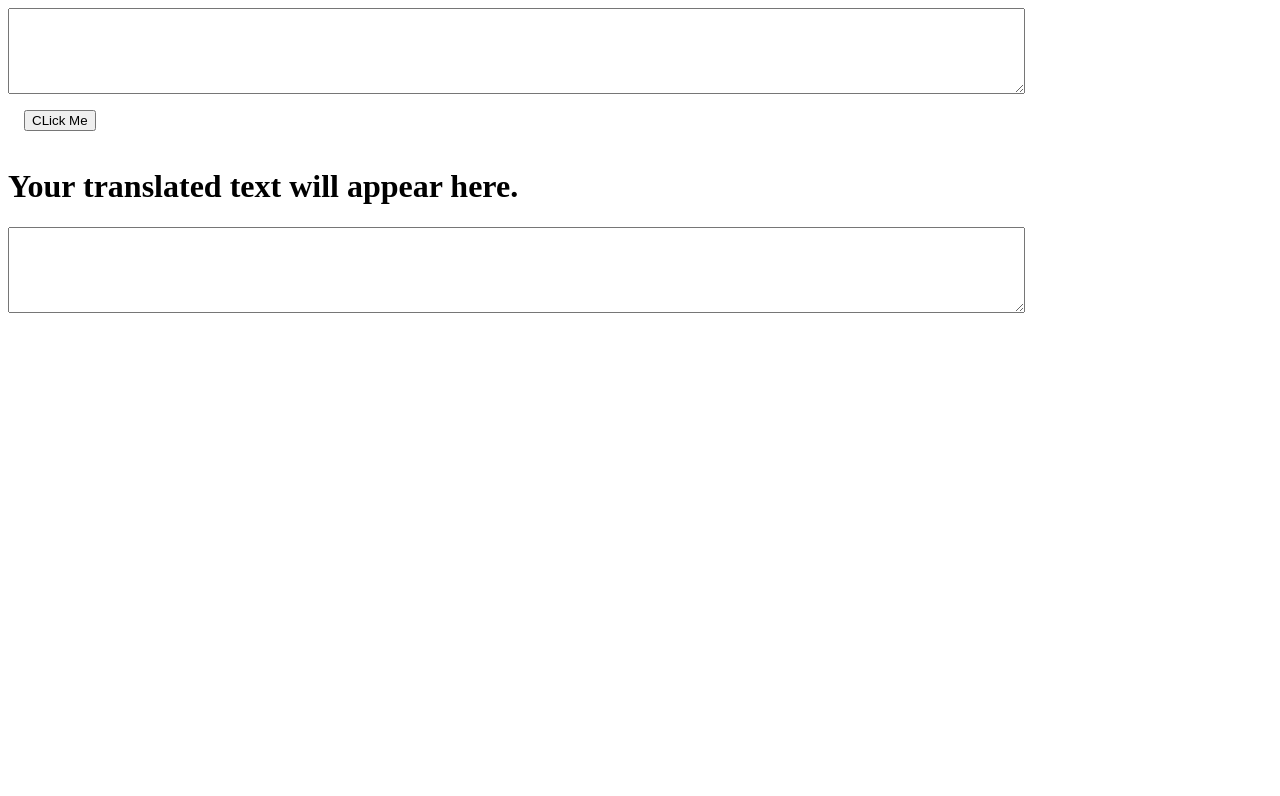
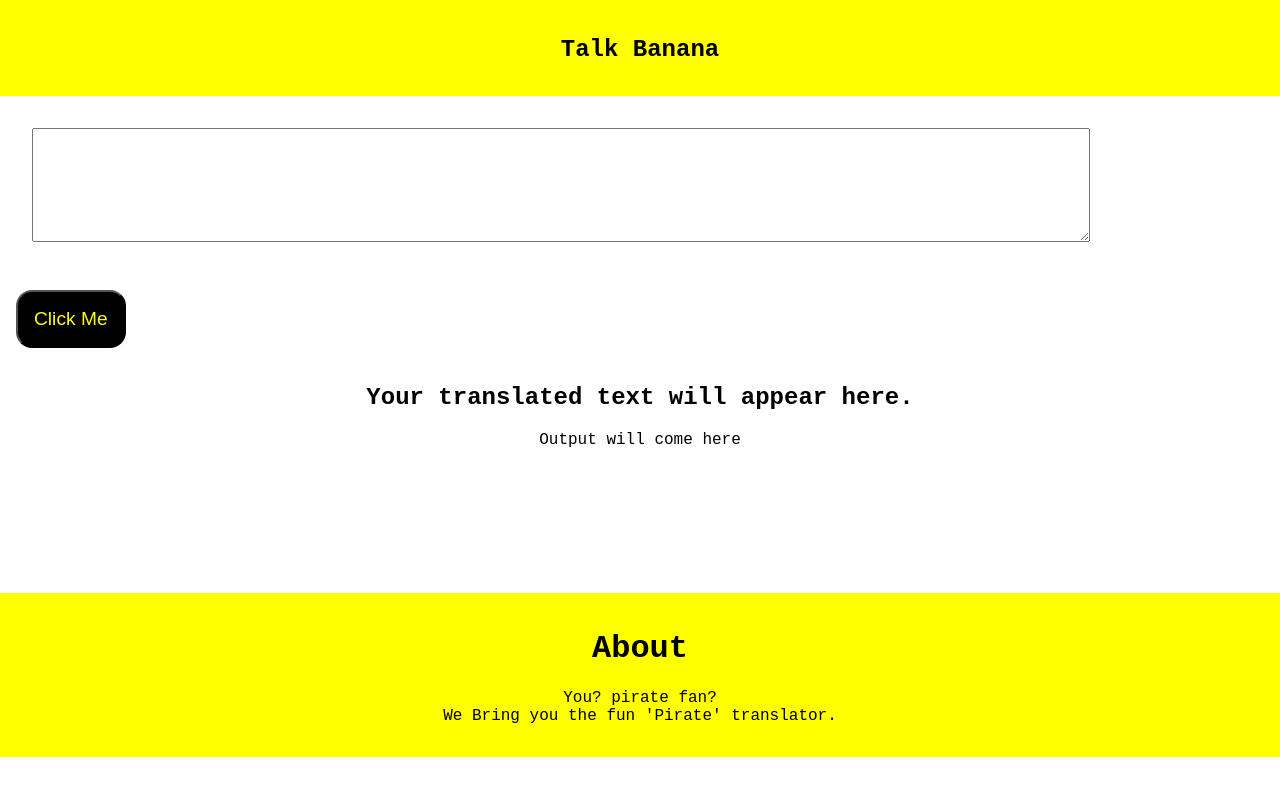
Before and after one commit to sharpMW/Mark06, a plain HTML site: page index.html in a window 1280 px wide. Drawn offline with Linux system fonts and the light colour scheme.

Commit message:
final update

```diff
--- /dev/null
+++ b/banana.css
@@ -0,0 +1,51 @@
+body {
+    font-weight: 300;
+    font-family: 'Courier New', Courier, monospace;
+    margin: 0rem;
+}
+
+.navigation {
+    height: 4rem;
+    background-color: yellow;
+    color: black;
+    text-align: center;
+    padding: 1rem;
+}
+
+.footer {
+    background-color: yellow;
+    color: black;
+    text-align: center;
+    padding: 1rem 1rem;
+}
+
+textarea {
+    width: 80%;
+    height: 10vh;
+    display: block;
+    margin: 2rem;
+    padding: 1rem;
+ }
+ #output {
+     border: 1px;
+     height: 10vh;
+     width: 80%;
+     margin: 1rem;
+     padding: 1rem;
+ }
+ #btn-translate {
+     background-color: black;
+     color: yellow;
+     padding: 1rem;
+     margin: 1rem;
+     text-align: center;
+     border-radius: 1rem;
+     font-weight: 500;
+     font-size: larger;
+ }
+ h1 {
+     text-align: center;
+ }
+ div {
+     text-align: center;
+ }
--- a/banana.js
+++ b/banana.js
@@ -1,23 +1,26 @@
 var btnTranslate = document.querySelector("#btn-translate");
-var textInput = document.querySelector("#txt-input");
-console.log(textInput);
-var output = document.querySelector("#output");
-var serverURL = "https://api.funtranslations.com/translate/yoda.json";
-function getTranslationURL(text) {
-    return serverURL + "?" + "text" + text
+var txtInput = document.querySelector("#txt-input");
+console.log(txtInput);
+var outputDiv = document.querySelector("#output");
+var serverURL = "https://api.funtranslations.com/translate/pirate.json";
+
+function getTranslationURL(input) {
+    return serverURL + "?" + "text=" + input
 }
-btnTranslate.addEventListener("click", clickHandler);
 
-// function errorHandler(error) {
-//     console.log("Error occured", error);
-//     alert("Something went wrong");
-// }
+
+function errorHandler(error) {
+    console.log("Error occured", error);
+    alert("Something went wrong")
+}
 function clickHandler() {
-   var inputText = textInput.value;
+   var inputText = txtInput.value;
+
     fetch(getTranslationURL(inputText))
    .then(response => response.json())
    .then(json => {
-       var outputText = json.contents.translated;
-       output.innertext = outputText;})
-//    .catch(errorHandler)
-};
+       var translatedText = json.contents.translated;
+       outputDiv.innertext = translatedText;})
+   .catch(errorHandler)
+   };
+   btnTranslate.addEventListener("click", clickHandler);
--- a/index.html
+++ b/index.html
@@ -5,25 +5,26 @@
     <meta http-equiv="X-UA-Compatible" content="IE=edge">
     <meta name="viewport" content="width=device-width, initial-scale=1.0">
     <title>Banana speaking</title>
-
+    <link href="banana.css" rel="stylesheet">
 </head>
 <body>
-    <style>
-    textarea {
-       width: 80%;
-       height: 10vh;
-       display: block;
-    }
-    button {
-        margin: 1rem;
-    }
-    </style>
-    <textarea id="txt-input"> </textarea>
-    <button id="btn-translate"> CLick Me</button>
+    <nav class="navigation">
+        <h1> Talk Banana</h1>
+    </nav>
+    <section>
+    <textarea id="txt-input" placeholder="Put your sentence in english, here."> </textarea>
+    <button id="btn-translate"> Click Me</button>
 
     <h1>Your translated text will appear here. </h1>
+    <div>Output will come here</div>
+    <div id="output"></div>
+    </section>
 
-    <textarea id="output"></textarea>
+    <footer class="footer">
+        <h1> About</h1>
+        <p>You? pirate fan? <br>
+        We Bring you the fun 'Pirate' translator. </p>
+    </footer>
+<script src="banana.js" type="text/javascript"></script>
 </body>
-<script src="banana.js" type="text/javascript"></script>
 </html>
```
